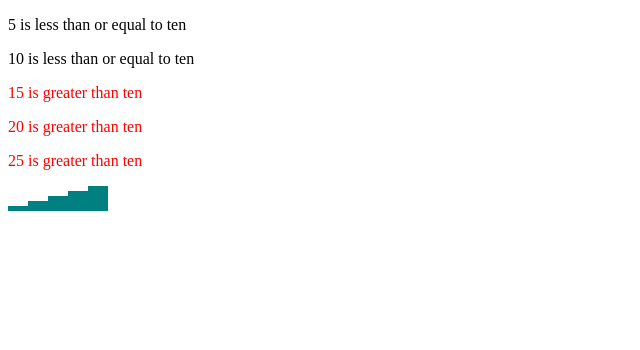
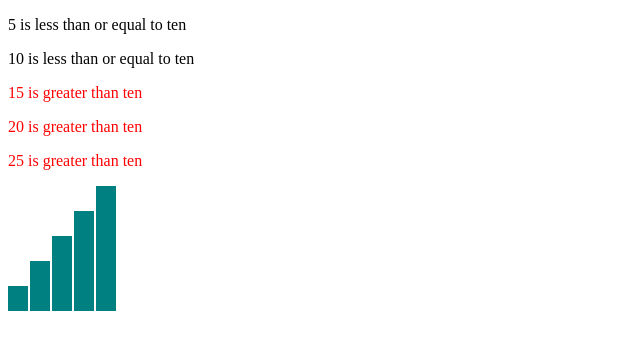
Before and after one commit to maxjacobson/repo_sizes, a plain HTML site: page index.html in a window 1280 px wide. Shown: the whole page, without its empty margins (0-640 px from the left). Drawn offline with Linux system fonts and the light colour scheme.

Commit message:
space out bars a bit

```diff
--- a/app.js
+++ b/app.js
@@ -21,7 +21,7 @@
   });
 
   d3.select("body").selectAll("div").data(dataset).enter().append("div").attr("class", "bar").style("height", function(d) {
-    return "" + (parseInt(d)) + "px";
+    return "" + ((parseInt(d)) * 5) + "px";
   });
 
 }).call(this);
--- a/style.css
+++ b/style.css
@@ -3,4 +3,5 @@ div.bar {
   width: 20px;
   height: 75px;
   background-color: teal;
+  margin-right: 2px;
 }
```
Also changed, not shown: 1 other file.
